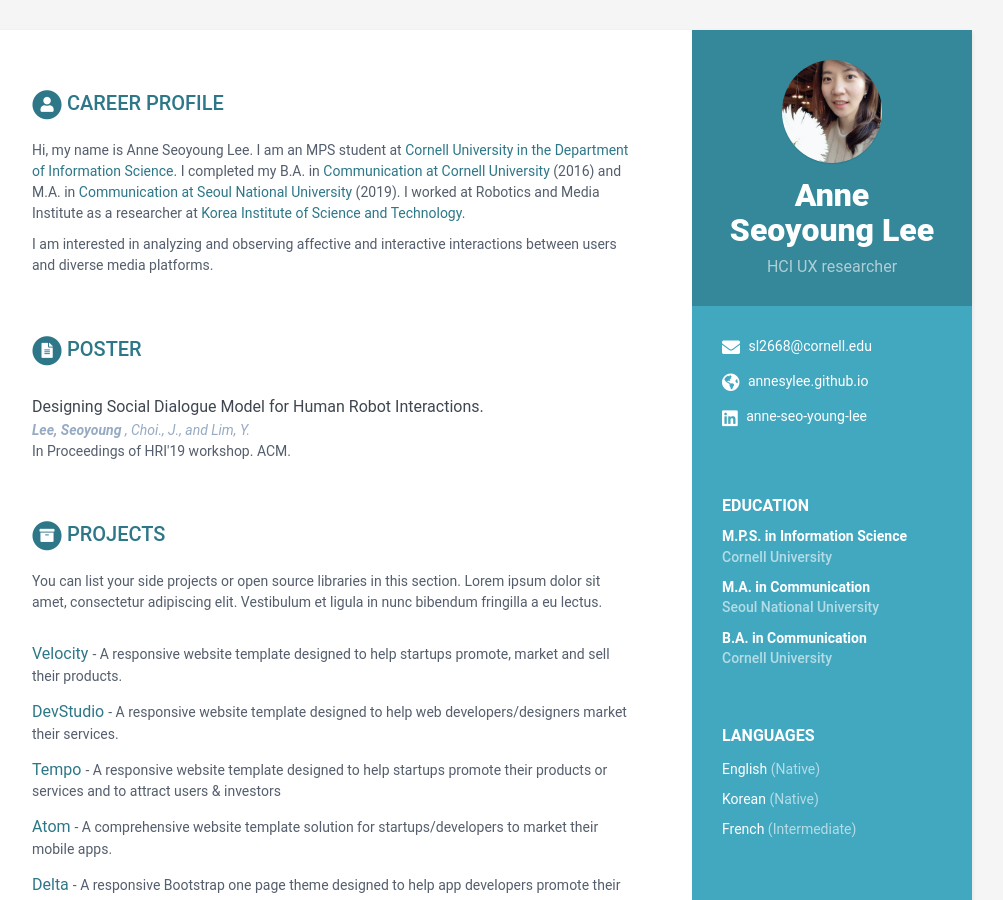
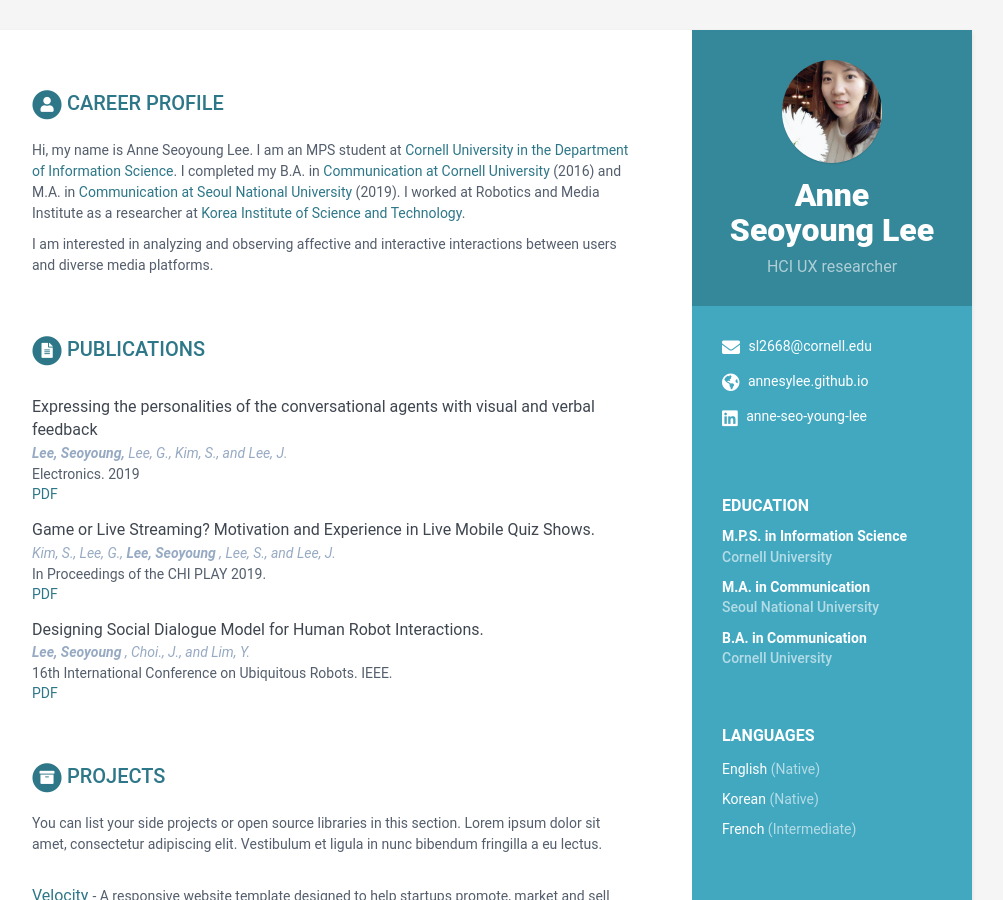
Before and after one commit to annesylee/annesylee.github.io, a Jekyll site: the page built from index.html, in a window 1280 px wide and 900 px high. Shown: the whole window, without its empty margins (168-1171 px from the left). Built offline with Jekyll 4.4.1, drawn with Linux system fonts in a browser that asks for light colours.

Commit message:
Update data.yml

```diff
--- a/_data/data.yml
+++ b/_data/data.yml
@@ -75,15 +75,6 @@
       - title: Designing Social Dialogue Model for Human Robot Interactions.
         authors: <strong> Lee, Seoyoung </strong>, Choi., J., and Lim, Y.
         conference: 16th International Conference on Ubiquitous Robots. IEEE. <br><a href="UR2019.pdf"> PDF</a></br>
-
-publications:
-    title: Poster
-    intro: |
-    papers:
-      - title: Designing Social Dialogue Model for Human Robot Interactions.
-        authors: <strong> Lee, Seoyoung </strong>, Choi., J., and Lim, Y.
-        conference: In Proceedings of HRI'19 workshop. ACM.
-
 
 experiences:
     - role: System & UX designer
```
